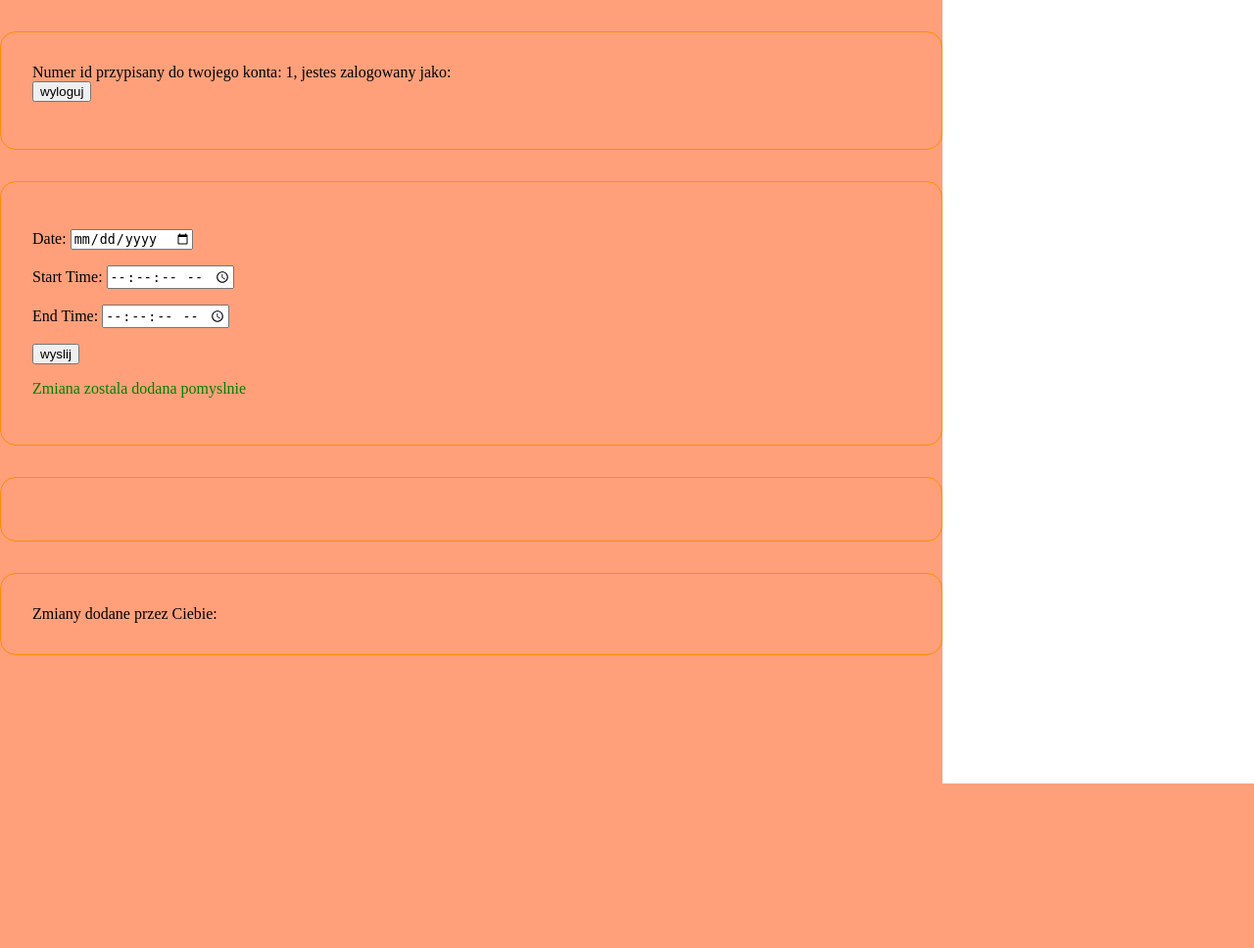
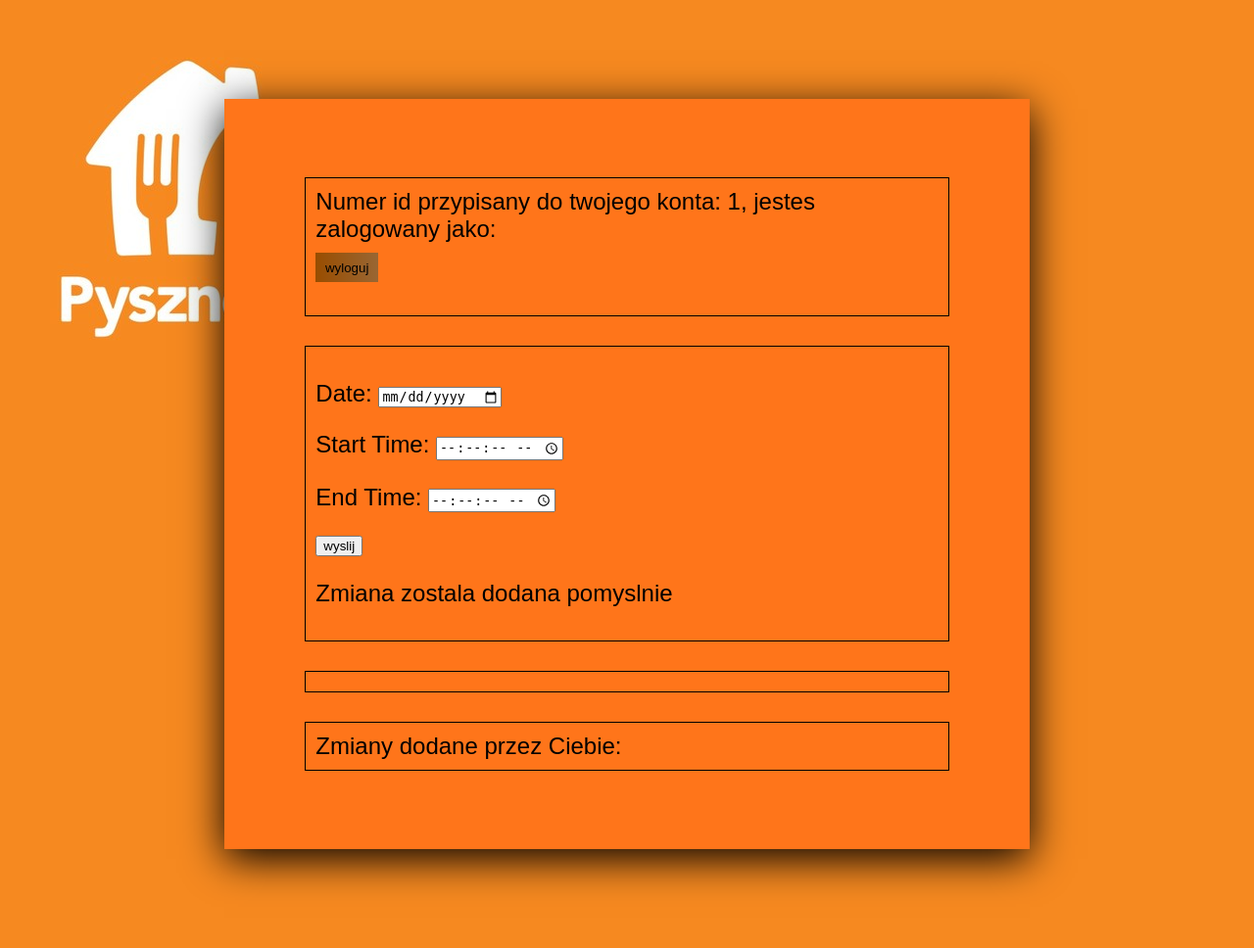
Before and after one commit to jzacios/pyszne_2, a PHP site: page /main.php in a window 1280 px wide. Shown: the whole page at 98% size. Before the commit the page ends 800 px from the top, so only its background shows below. Run offline with PHP 8.4, Linux system fonts and the light colour scheme; the visitor is signed in with stand-in values (Sample User, id 1); data that the repository does not hold is empty.

Commit message:
Front end xD

```diff
--- a/assets/dodaj.php
+++ b/assets/dodaj.php
@@ -2,7 +2,7 @@
         <p>Date: <input type="date" name="date" id="data" min="<?php echo date("Y-m-d");  ?>"/></p>
         <p>Start Time: <input type="time" name="times" step="1" min="11:00:00" max="22:00:00"/></p>
         <p>End Time: <input type="time" name="timee" step="1"min="11:00:00" max="22:00:00" /></p>
-        <p><input type="submit" value="wyslij"/></p>
+        <p><input type="submit" value="wyslij" name="dod"/></p>
         <?php
             if(isset($_SESSION['add_status'])){
                 if($_SESSION['add_status']){
--- a/assets/user.php
+++ b/assets/user.php
@@ -5,7 +5,7 @@ $user_id = $_SESSION['user_id'];
 $user = $conn->query("SELECT name,surname from workers where id = '".$user_id."'")->fetch();
 
 echo '
-Numer id przypisany do twojego konta: '.$user_id.', jestes zalogowany jako: '.$user['name'].' '.$user['surname'];
+<a>Numer id przypisany do twojego konta: '.$user_id.', jestes zalogowany jako: '.$user['name'].' '.$user['surname'].'</a>';
 
 
 if(isset($_POST['submit'])){
@@ -15,5 +15,5 @@ if(isset($_POST['submit'])){
 ?>
 
 <form action="../skrypty/wyloguj.php">
-<input type="submit" value="wyloguj">
+<input type="submit" value="wyloguj" name="hehe" id="hehe">
 </form>
--- a/assets/wyswietl.php
+++ b/assets/wyswietl.php
@@ -1,6 +1,6 @@
 <?php
 require_once("skrypty/db.php");
-session_start();
+
 $shifts = $conn->query("SELECT DATE, Start_Time,End_Time,Shift_id,User_ID, timediff(End_Time,Start_Time) as czas FROM hours WHERE Date >= '".date('Y-m-d')."' AND oddana != 1 AND User_ID !=".$_SESSION['user_id']);
 
 
--- a/css/main.css
+++ b/css/main.css
@@ -1,45 +1,80 @@
 body {
-  margin: 0;
-  padding: 0;
+  background-image: url("pyszne.png");
+  background-repeat: no-repeat;
+  font-family: sans-serif;
+  background-color: #F68920;
+}
+
+body .wrapper {
+  background: #ff751a;
+  width: 65%;
+  margin: 8% auto;
+  padding: 50px 0;
+  text-align: center;
+  -webkit-box-shadow: 0px 10px 40px black;
+          box-shadow: 0px 10px 40px black;
+}
+
+body .wrapper .asset {
+  margin: 30px auto;
+  width: 80%;
+  position: relative;
+}
+
+body .wrapper .asset .asset_add {
+  padding: 10px;
+  -webkit-box-sizing: border-box;
+          box-sizing: border-box;
+  font-size: 24px;
+  font-family: sans-serif;
+  margin: 30px auto;
+  width: 100%;
+  position: relative;
+  border: 1px solid black;
+  text-align: left;
+}
+
+body .wrapper .asset .asset_add input[name=hehe] {
+  margin-top: 10px;
+  width: 10%;
+  height: 30px;
+  border: none;
+  background: -webkit-gradient(linear, left top, right top, from(#994d00), to(#996633));
+  background: linear-gradient(to right, #994d00, #996633);
   -webkit-box-sizing: border-box;
           box-sizing: border-box;
 }
 
-body .wrapper {
-  width: -webkit-max-content;
-  width: -moz-max-content;
-  width: max-content;
-  min-height: 100%;
-  background-color: lightsalmon;
-  display: -webkit-box;
-  display: -ms-flexbox;
-  display: flex;
-  -webkit-box-orient: vertical;
-  -webkit-box-direction: normal;
-      -ms-flex-direction: column;
-          flex-direction: column;
-  -webkit-box-align: center;
-      -ms-flex-align: center;
-          align-items: center;
+body .wrapper .asset .asset_add input[name=hehe] {
+  margin-top: 10px;
+  width: 10%;
+  height: 30px;
+  border: none;
+  background: -webkit-gradient(linear, left top, right top, from(#994d00), to(#996633));
+  background: linear-gradient(to right, #994d00, #996633);
+  -webkit-box-sizing: border-box;
+          box-sizing: border-box;
 }
 
-body .wrapper .asset {
-  border: 1px solid darkorange;
-  padding: 2em;
-  width: 70vw;
-  margin-top: 2em;
-  border-radius: 1em;
-  display: -webkit-box;
-  display: -ms-flexbox;
-  display: flex;
+body .wrapper .asset .asset_show {
+  font-size: 24px;
+  font-family: sans-serif;
+  text-align: left;
+  padding: 10px;
+  -webkit-box-sizing: border-box;
+          box-sizing: border-box;
+  border: 1px solid black;
 }
 
-body .wrapper .asset .asset_add .add_status {
-  color: green;
-}
-
-body .wrapper .asset .asset_add .fail {
-  color: red;
+body .wrapper .asset .asset_show .take input[name=hehe] {
+  margin-top: 10px;
+  width: 10%;
+  height: 30px;
+  border: none;
+  background: -webkit-gradient(linear, left top, right top, from(#994d00), to(#996633));
+  background: linear-gradient(to right, #994d00, #996633);
+  -webkit-box-sizing: border-box;
+          box-sizing: border-box;
 }
 
 body .wrapper .asset .asset_show table {
--- a/css/main.scss
+++ b/css/main.scss
@@ -1,35 +1,49 @@
 body{
-    margin: 0;
-    padding: 0;
-    box-sizing: border-box;
+    background-image : url("pyszne.png");
+    background-repeat: no-repeat;
+    font-family: sans-serif;
+    background-color:	#F68920;
         .wrapper{
-            width: max-content;
-            min-height: 100%;
-            background-color: lightsalmon;
-            display: flex;
-            flex-direction: column;
-            align-items: center;
+            background: #ff751a;
+            width: 65%;
+            margin: 8% auto;
+            padding: 50px 0;
+            text-align: center;
+            box-shadow: 0px 10px 40px rgb(0,0,0);
+            border-radius: 25px;
             .asset{
-                border: 1px solid darkorange;
-                padding: 2em;
-                width: 70vw;
-                margin-top: 2em;
-                border-radius: 1em;
-                display: flex;
+                margin:30px auto;
+                width:80%;
+                position: relative;
+
                 .asset_add{
-                    .add_status{
-                        color: green;
-                    }
-                    .fail{
-                        color: red;
-                    }
+                    padding:10px;
+                    box-sizing: border-box;
+                    font-size:24px;
+                    font-family:sans-serif;
+                    margin:30px auto;
+                    width:100%;
+                    position: relative;
+                    border: 1px solid black;
+                    text-align: left;
+
                 }
                 .asset_show{
+                    font-size:24px;
+                    font-family:sans-serif;
+                    text-align: left;
+                    padding:10px;
+                    box-sizing: border-box;
+                    border: 1px solid black;
+
+                    }
                     table{
                         border: 1px solid black;
                         border-collapse: collapse;
+
                         .row{
                             border: 1px solid black;
+
                             .column{
                                 border: 1px solid black;
                                 padding: 0.2em;
```
Also changed, not shown: css/login.css (+56 -67 lines), css/login.scss (+49 -49 lines), skrypty/logowanie.php (+14 -6 lines), skrypty/register_form.php (+23 -25 lines), css/pyszne.png (added), 2 other files.
